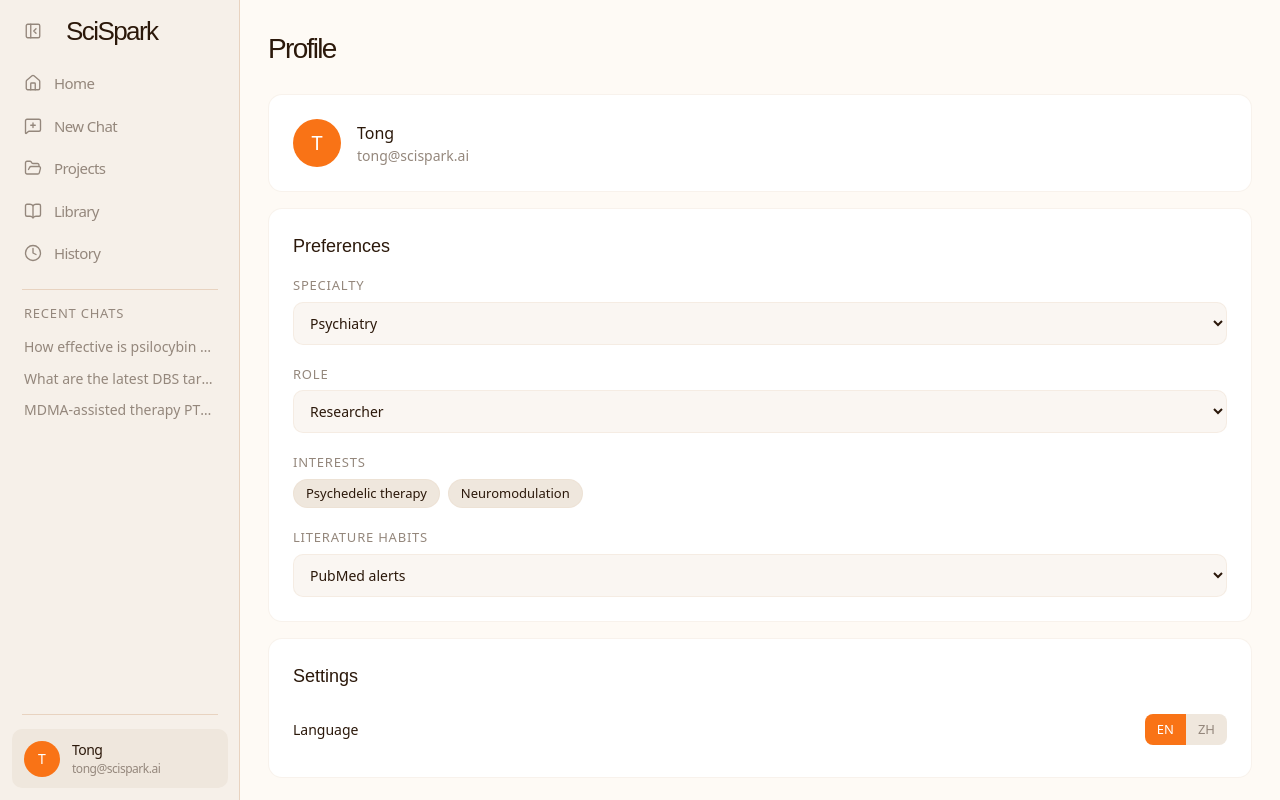
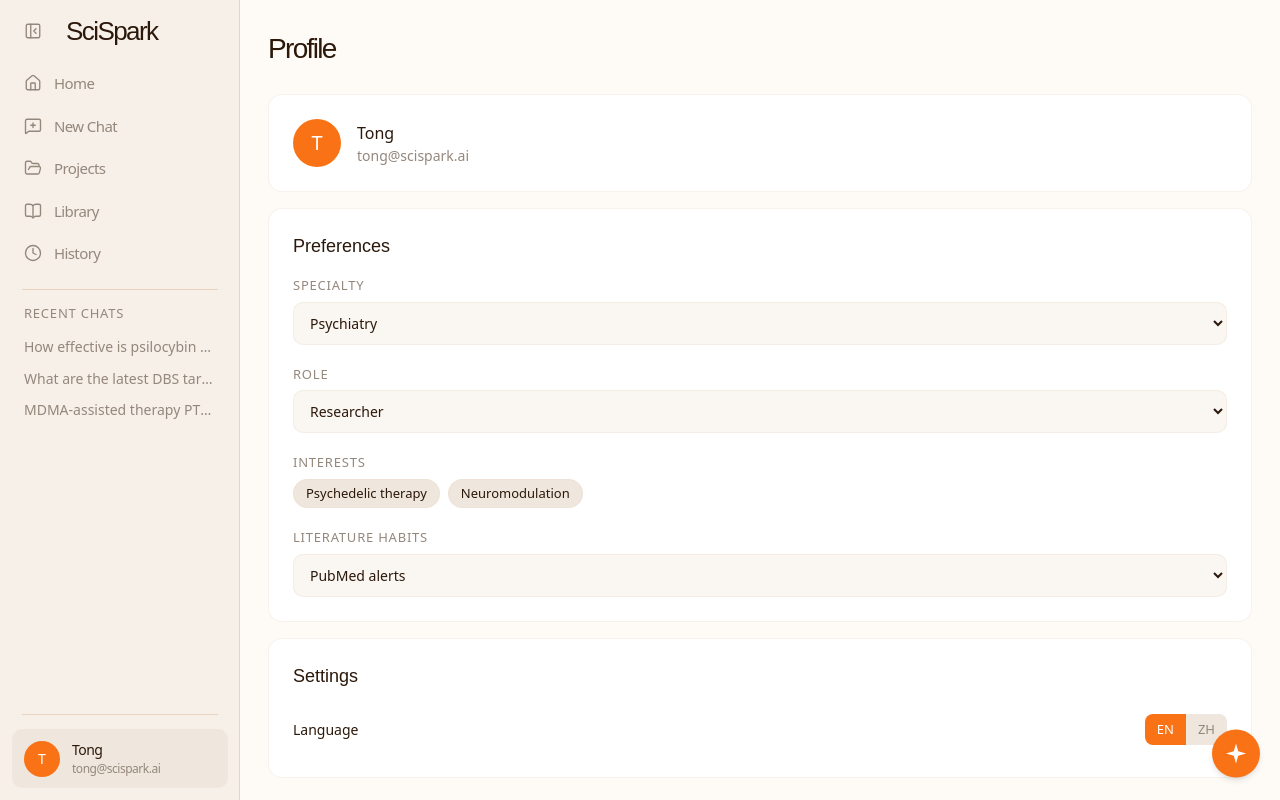
Before and after one commit to SciSpark-ai/scispark_wiki, a Next.js app: page /profile in a window 1280 px wide. Built offline with nearby package versions, Linux system fonts and the light colour scheme; a web font is replaced by a local one.

Commit message:
feat(companion): mascot + dismissible speech bubble in the app shell

```diff
--- /dev/null
+++ b/src/components/companion/CompanionBubble.tsx
@@ -0,0 +1,55 @@
+"use client";
+
+import Link from "next/link";
+import { motion, AnimatePresence } from "framer-motion";
+import { X } from "lucide-react";
+import type { CompanionUtterance } from "@/lib/companion/run";
+
+interface CompanionBubbleProps {
+  utterance: CompanionUtterance;
+  onDismiss: () => void;
+  onAction: () => void;
+}
+
+/**
+ * The companion's speech bubble. `utterance.text` is rendered as plain text
+ * (React's default child-text escaping — never dangerouslySetInnerHTML),
+ * since it may ultimately be LLM-generated (src/lib/companion/skill.ts).
+ */
+export function CompanionBubble({ utterance, onDismiss, onAction }: CompanionBubbleProps) {
+  return (
+    <AnimatePresence>
+      <motion.div
+        key="companion-bubble"
+        data-companion-bubble
+        initial={{ opacity: 0, y: 8, scale: 0.96 }}
+        animate={{ opacity: 1, y: 0, scale: 1 }}
+        exit={{ opacity: 0, y: 6, scale: 0.96 }}
+        transition={{ duration: 0.16, ease: "easeOut" }}
+        className="absolute bottom-full right-0 mb-3 w-64 rounded-card border border-border-warm/60 bg-white p-4 shadow-lg"
+        role="status"
+      >
+        <button
+          type="button"
+          onClick={onDismiss}
+          aria-label="Dismiss"
+          className="absolute top-2.5 right-2.5 p-0.5 text-muted-text hover:text-espresso transition-colors cursor-pointer"
+        >
+          <X size={14} />
+        </button>
+
+        <p className="pr-5 text-[13px] leading-snug text-espresso">{utterance.text}</p>
+
+        {utterance.action ? (
+          <Link
+            href={utterance.action.href}
+            onClick={onAction}
+            className="mt-3 inline-flex items-center rounded-pill bg-orange px-3 py-1.5 text-[12px] font-medium text-white hover:bg-orange/90 transition-colors"
+          >
+            {utterance.action.label}
+          </Link>
+        ) : null}
+      </motion.div>
+    </AnimatePresence>
+  );
+}
--- /dev/null
+++ b/src/components/companion/CompanionMascot.tsx
@@ -0,0 +1,111 @@
+"use client";
+
+import { useEffect, useState } from "react";
+import { motion } from "framer-motion";
+import { useCompanionStore } from "@/stores/companion-store";
+import { CompanionBubble } from "./CompanionBubble";
+
+/** Reads (and subscribes to) the user's OS-level reduced-motion preference. */
+function usePrefersReducedMotion(): boolean {
+  const [reduced, setReduced] = useState(false);
+
+  useEffect(() => {
+    if (typeof window === "undefined" || !window.matchMedia) return;
+    const mql = window.matchMedia("(prefers-reduced-motion: reduce)");
+    setReduced(mql.matches);
+    const onChange = () => setReduced(mql.matches);
+    mql.addEventListener("change", onChange);
+    return () => mql.removeEventListener("change", onChange);
+  }, []);
+
+  return reduced;
+}
+
+/**
+ * The companion's persistent, fixed-position mascot (M7 Task 6) — the
+ * "presentation layer of the skill system" (docs/design/04-agent-harness.md).
+ * Mounted once in AppShell so it survives route changes.
+ *
+ * The art is a hand-drawn placeholder spark/star, not commissioned character
+ * art (see docs/superpowers/plans/2026-07-13-m7-companion.md Global
+ * Constraints: mascot art is provisional until M11 branding).
+ * TODO(branding): swap for Tong's final companion character design.
+ */
+export function CompanionMascot() {
+  const current = useCompanionStore((s) => s.current);
+  const dismiss = useCompanionStore((s) => s.dismiss);
+  const [bubbleOpen, setBubbleOpen] = useState(false);
+  const reducedMotion = usePrefersReducedMotion();
+
+  // A fresh utterance always opens the bubble; dismissing/clearing closes it.
+  useEffect(() => {
+    setBubbleOpen(current !== null);
+  }, [current]);
+
+  function handleMascotClick() {
+    if (!current) return; // idle: clicking does nothing, per spec
+    setBubbleOpen((open) => !open);
+  }
+
+  // Dismiss (x) just clears the store. Task 7 wires this into the trigger
+  // engine's caller so it also logs a `companion_dismiss` Tier-1 event.
+  function handleDismiss() {
+    setBubbleOpen(false);
+    dismiss();
+  }
+
+  // Action click navigates (plain next/link, below) and closes the bubble.
+  // Task 7 adds the `companion_action` log around this.
+  function handleAction() {
+    setBubbleOpen(false);
+    dismiss();
+  }
+
+  return (
+    <div
+      data-companion-mascot
+      className="fixed bottom-5 right-5 z-40"
+      onMouseDown={(e) => e.stopPropagation()}
+    >
+      <div className="relative">
+        {bubbleOpen && current ? (
+          <CompanionBubble utterance={current} onDismiss={handleDismiss} onAction={handleAction} />
+        ) : null}
+
+        <motion.button
+          type="button"
+          onClick={handleMascotClick}
+          aria-label={current ? "Toggle companion message" : "Companion"}
+          className="flex h-12 w-12 items-center justify-center rounded-pill bg-orange text-white shadow-md cursor-pointer"
+          animate={
+            reducedMotion
+              ? undefined
+              : current
+                ? { scale: [1, 1.18, 0.95, 1.06, 1] } // celebration pulse
+                : { y: [0, -4, 0] } // idle bob
+          }
+          transition={
+            current
+              ? { duration: 0.55, ease: "easeOut" }
+              : { duration: 2.4, repeat: Infinity, ease: "easeInOut" }
+          }
+        >
+          {/* TODO(branding): provisional spark/star mark — swap for the final companion mascot. */}
+          <svg
+            width="24"
+            height="24"
+            viewBox="0 0 24 24"
+            fill="none"
+            xmlns="http://www.w3.org/2000/svg"
+            aria-hidden="true"
+          >
+            <path
+              d="M12 2 L14.2 9.8 L22 12 L14.2 14.2 L12 22 L9.8 14.2 L2 12 L9.8 9.8 Z"
+              fill="currentColor"
+            />
+          </svg>
+        </motion.button>
+      </div>
+    </div>
+  );
+}
--- a/src/components/layout/AppShell.tsx
+++ b/src/components/layout/AppShell.tsx
@@ -7,6 +7,7 @@ import { MobileNav } from "./MobileNav";
 import { RightPanel } from "./RightPanel";
 import { useUIStore } from "@/stores/ui-store";
 import { SelectionToNoteBubble } from "@/components/notes/SelectionToNoteBubble";
+import { CompanionMascot } from "@/components/companion/CompanionMascot";
 
 interface AppShellProps {
   children: React.ReactNode;
@@ -56,6 +57,7 @@ export function AppShell({ children }: AppShellProps) {
         </RightPanel>
       </div>
       <SelectionToNoteBubble />
+      <CompanionMascot />
     </div>
   );
 }
--- /dev/null
+++ b/src/stores/companion-store.ts
@@ -0,0 +1,33 @@
+import { create } from "zustand";
+import type { CompanionUtterance } from "@/lib/companion/run";
+
+/**
+ * Companion UI + anti-Clippy session state (M7 Task 6). This is the
+ * caller-owned bookkeeping `runCompanion` (src/lib/companion/run.ts) expects:
+ * it only *reads* `sessionShownCount`/`lastShownTs` to decide whether to
+ * speak — this store is what persists those between calls for the life of
+ * the tab. Deliberately NOT persisted to localStorage: "session" here means
+ * "this browser session," so a reload starting fresh is correct.
+ */
+export interface CompanionStore {
+  current: CompanionUtterance | null;
+  sessionShownCount: number;
+  lastShownTs: Record<string, string>;
+  /** Sets current, increments sessionShownCount, stamps lastShownTs[u.trigger]. */
+  show: (u: CompanionUtterance) => void;
+  /** Clears current only (session count / lastShownTs are untouched). */
+  dismiss: () => void;
+}
+
+export const useCompanionStore = create<CompanionStore>((set) => ({
+  current: null,
+  sessionShownCount: 0,
+  lastShownTs: {},
+  show: (u) =>
+    set((s) => ({
+      current: u,
+      sessionShownCount: s.sessionShownCount + 1,
+      lastShownTs: { ...s.lastShownTs, [u.trigger]: new Date().toISOString() },
+    })),
+  dismiss: () => set({ current: null }),
+}));
--- a/vitest.config.ts
+++ b/vitest.config.ts
@@ -3,7 +3,7 @@ import path from "node:path"
 
 export default defineConfig({
   test: {
-    include: ["src/lib/**/__tests__/**/*.test.ts"],
+    include: ["src/lib/**/__tests__/**/*.test.ts", "src/stores/**/__tests__/**/*.test.ts"],
     environment: "node",
   },
   resolve: {
```
Also changed, not shown: 1 other file (tests, documents, lock files or other folders).
